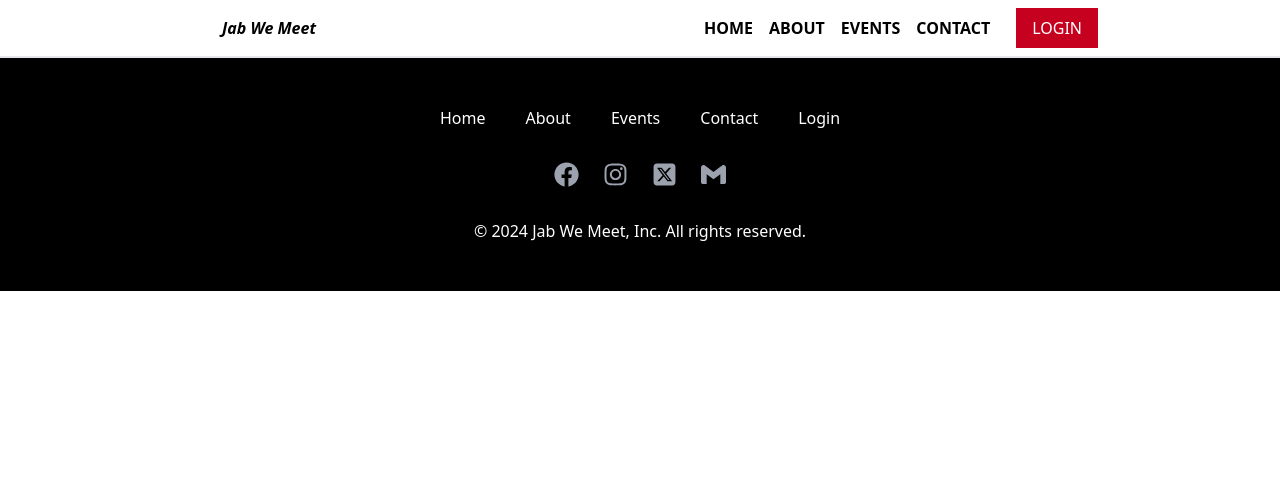
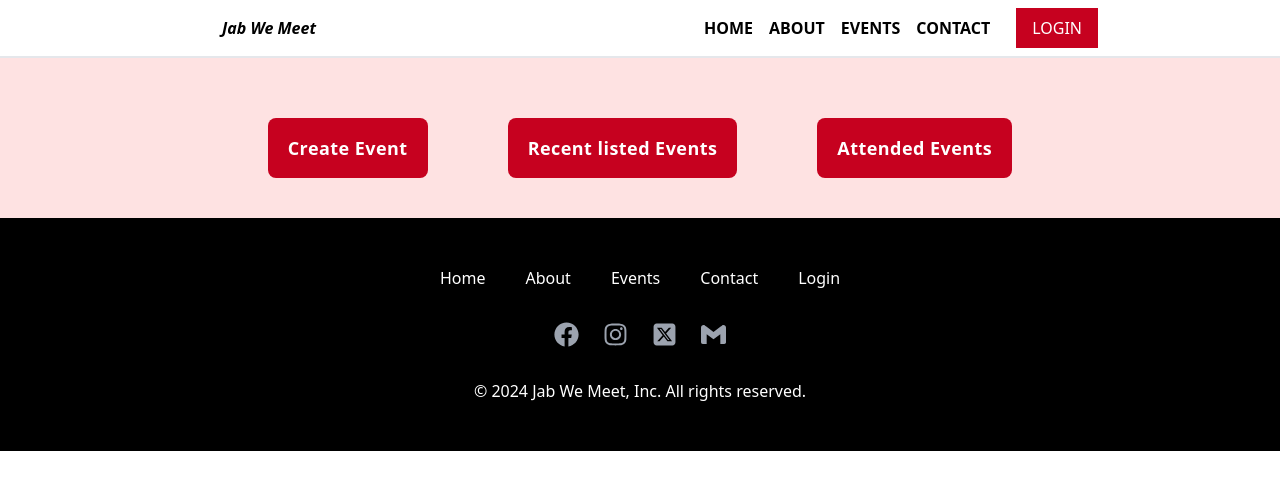
Before and after one commit to HeyPiyushDalmia/JabWeMeet, a React (Create React App) app: page /Myaccount in a window 1280 px wide. Shown: the top 490 px of the page. Built offline with nearby package versions, Linux system fonts and the light colour scheme; no server answers.

Commit message:
local commit

```diff
--- a/src/App.js
+++ b/src/App.js
@@ -9,6 +9,7 @@ import Login from "./components/Login";
 import Signup from './components/Signup'
 import CreateEvent from "./components/CreateEvent";
 import SubMenu from "./components/SubMenu";
+import Myaccount from "./components/Myaccount";
 import '../src/Assets/Css/Styles.css'
 function App() {
 
@@ -30,7 +31,7 @@ function App() {
      <Route path="/createevent" element={<CreateEvent />} />
      <Route path="/signup" element={<Signup />} />
      <Route path="/SubMenu" element={<SubMenu/>} />
-
+     <Route path="/Myaccount" element={<Myaccount/>} />
      </Routes>
 
     <Footer/>
--- /dev/null
+++ b/src/components/Myaccount.js
@@ -0,0 +1,27 @@
+import React,{useEffect} from 'react'
+import Submenu from "./SubMenu"
+export default function Myaccount() {
+  const API="https://dummyapi.online/api/movies";
+  const fetchApiData= async (url)=>{
+    try{
+      const res = await fetch(url);
+      const data=await res.json();
+      console.log(data);
+    }
+    catch(error)
+    {
+      console.log(error);
+    }
+
+  }
+  useEffect(()=>{
+    fetchApiData(API);
+  },[])
+  return (
+    <>
+        <div>
+            <Submenu/>
+        </div>
+    </>
+  )
+}
--- a/src/components/SubMenu.js
+++ b/src/components/SubMenu.js
@@ -3,7 +3,7 @@ import { Link } from 'react-router-dom'
 export default function SubMenu() {
   return (
   <>
-  <div className="flex flex-col sm:flex-row sm:justify-center sm:space-x-20  text-lg text-white p-10 bg-red-100">
+  <div className="flex flex-col sm:flex-row sm:justify-center sm:space-x-20 text-lg text-white p-10 bg-red-100">
     <Link to="/createevent"className='login_button p-5'>Create Event</Link>
     <Link className='login_button p-5'>Recent listed Events</Link>
     <Link className='login_button p-5'>Attended Events</Link>
```
